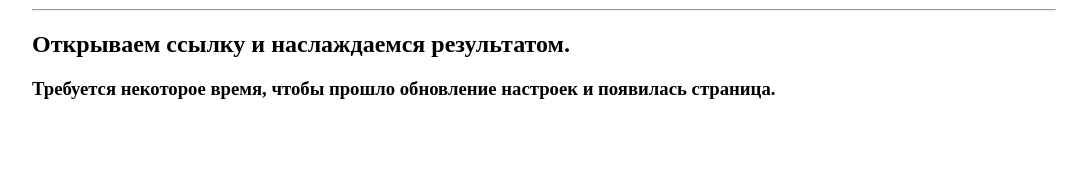
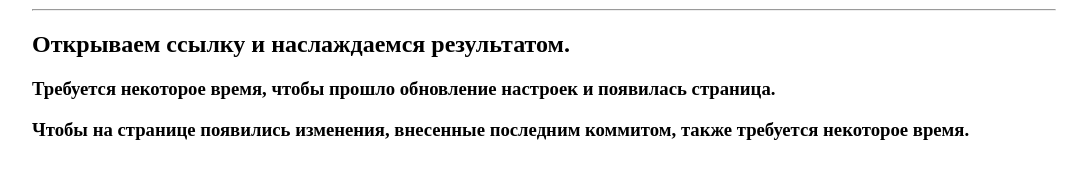
Before and after one commit to Alecto/how-to-enable-github-pages, a plain HTML site: page index.html in a window 1280 px wide. Shown: the part 1990-2169 px from the top of the page, without its empty margins (96-1183 px from the left). Drawn offline with Linux system fonts and the light colour scheme.

Commit message:
new comment

```diff
--- a/index.html
+++ b/index.html
@@ -64,6 +64,8 @@
 
         <h3>Требуется некоторое время, чтобы прошло обновление настроек и появилась страница.</h3>
 
+        <h3>Чтобы на странице появились изменения, внесенные последним коммитом, также требуется некоторое время.</h3>
+
         <br><br><br><br>
     </div>
 
```
